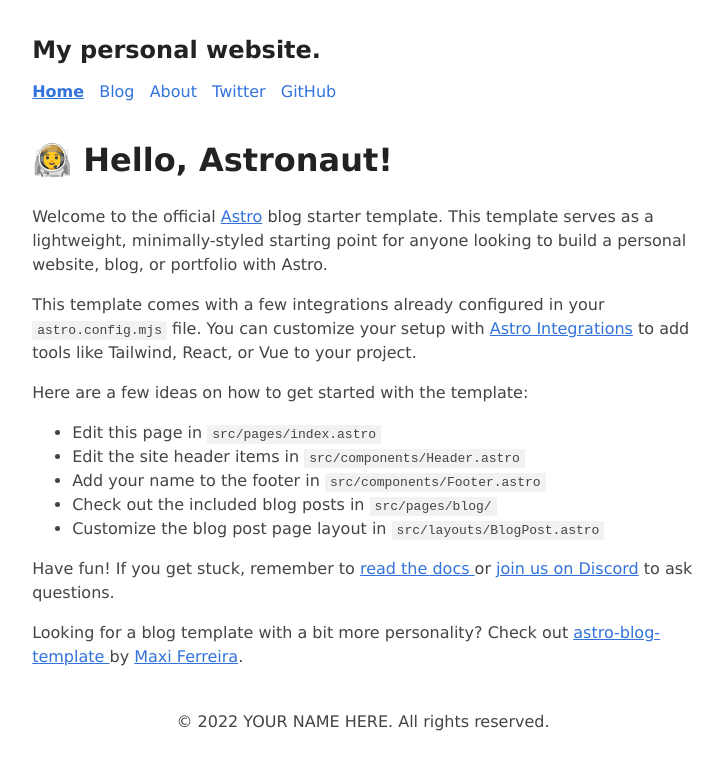
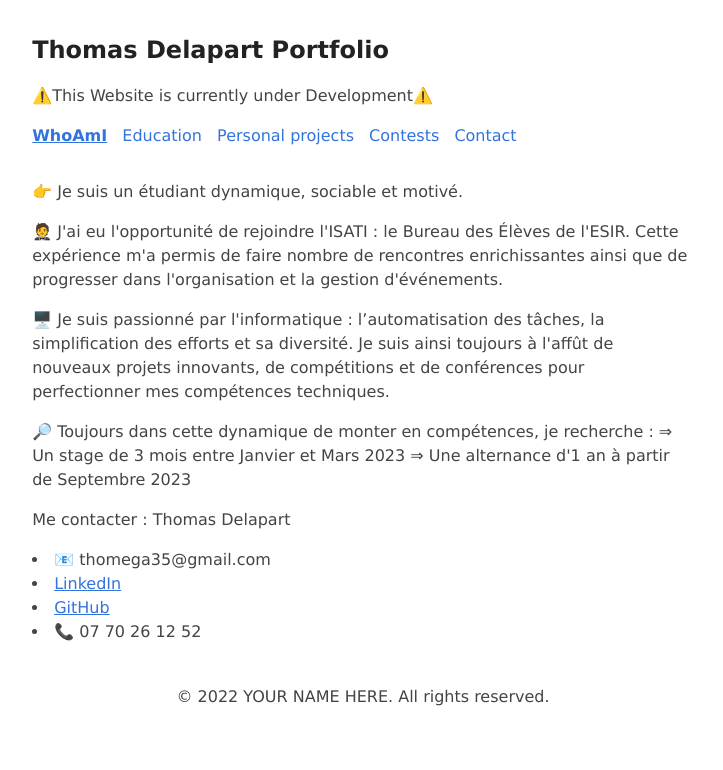
Before and after one commit to Thomega35/Vercel-WebSite, an Astro site: page / in a window 1280 px wide. Shown: the whole page, without its empty margins (277-1000 px from the left). Built offline with nearby package versions, Linux system fonts and the light colour scheme; Astro itself is replaced by a stand-in of ours.

Commit message:
✨ Personalisation of the content in the template

```diff
--- a/src/components/Header.astro
+++ b/src/components/Header.astro
@@ -7,12 +7,13 @@
 	<h2>
 		{SITE_TITLE}
 	</h2>
+	<p>⚠️This Website is currently under Development⚠️</p>
 	<nav>
-		<HeaderLink href="/">Home</HeaderLink>
-		<HeaderLink href="/blog">Blog</HeaderLink>
-		<HeaderLink href="/about">About</HeaderLink>
-		<HeaderLink href="https://twitter.com/astrodotbuild" target="_blank">Twitter</HeaderLink>
-		<HeaderLink href="https://github.com/withastro/astro" target="_blank">GitHub</HeaderLink>
+		<HeaderLink href="/">WhoAmI</HeaderLink>
+		<HeaderLink href="/education">Education</HeaderLink>
+		<HeaderLink href="/personal">Personal projects</HeaderLink>
+		<HeaderLink href="/contest">Contests</HeaderLink>
+		<HeaderLink href="/about">Contact</HeaderLink>
 	</nav>
 </header>
 <style>
--- a/src/config.ts
+++ b/src/config.ts
@@ -1,5 +1,9 @@
 // Place any global data in this file.
 // You can import this data from anywhere in your site by using the `import` keyword.
 
-export const SITE_TITLE = 'My personal website.';
+export const SITE_TITLE = 'Thomas Delapart Portfolio';
 export const SITE_DESCRIPTION = 'Welcome to my website!';
+export const LINKEDIN = 'https://www.linkedin.com/in/thomas-delapart-8aba0a222/';
+export const GITHUB = 'https://github.com/Thomega35/';
+export const EMAIL = 'thomega35@gmail.com';
+export const PHONE = '07 70 26 12 52';
--- a/src/pages/index.astro
+++ b/src/pages/index.astro
@@ -2,7 +2,7 @@
 import BaseHead from '../components/BaseHead.astro';
 import Header from '../components/Header.astro';
 import Footer from '../components/Footer.astro';
-import { SITE_TITLE, SITE_DESCRIPTION } from '../config';
+import { SITE_TITLE, SITE_DESCRIPTION, LINKEDIN, GITHUB, EMAIL, PHONE } from '../config';
 ---
 
 <!DOCTYPE html>
@@ -13,36 +13,26 @@
 	<body>
 		<Header title={SITE_TITLE} />
 		<main>
-			<h1>🧑‍🚀 Hello, Astronaut!</h1>
 			<p>
-				Welcome to the official <a href="https://astro.build/">Astro</a> blog starter template. This
-				template serves as a lightweight, minimally-styled starting point for anyone looking to build
-				a personal website, blog, or portfolio with Astro.
+				👉 Je suis un étudiant dynamique, sociable et motivé.
 			</p>
 			<p>
-				This template comes with a few integrations already configured in your
-				<code>astro.config.mjs</code> file. You can customize your setup with
-				<a href="https://astro.build/integrations">Astro Integrations</a> to add tools like Tailwind,
-				React, or Vue to your project.
-			</p>
-			<p>Here are a few ideas on how to get started with the template:</p>
-			<ul>
-				<li>Edit this page in <code>src/pages/index.astro</code></li>
-				<li>Edit the site header items in <code>src/components/Header.astro</code></li>
-				<li>Add your name to the footer in <code>src/components/Footer.astro</code></li>
-				<li>Check out the included blog posts in <code>src/pages/blog/</code></li>
-				<li>Customize the blog post page layout in <code>src/layouts/BlogPost.astro</code></li>
-			</ul>
-			<p>
-				Have fun! If you get stuck, remember to <a href="https://docs.astro.build/"
-					>read the docs
-				</a> or <a href="https://astro.build/chat">join us on Discord</a> to ask questions.
+				🤵 J'ai eu l'opportunité de rejoindre l'ISATI : le Bureau des Élèves de l'ESIR. Cette expérience m'a permis de faire nombre de rencontres enrichissantes ainsi que de progresser dans l'organisation et la gestion d'événements.
 			</p>
 			<p>
-				Looking for a blog template with a bit more personality? Check out <a
-					href="https://github.com/Charca/astro-blog-template"
-					>astro-blog-template
-				</a> by <a href="https://twitter.com/Charca">Maxi Ferreira</a>.
+				🖥️ Je suis passionné par l'informatique : l’automatisation des tâches, la simplification des efforts et sa diversité. Je suis ainsi toujours à l'affût de nouveaux projets innovants, de compétitions et de conférences pour perfectionner mes compétences techniques.
+			</p>
+			<p>
+				🔎 Toujours dans cette dynamique de monter en compétences, je recherche :
+				⇒ Un stage de 3 mois entre Janvier et Mars 2023
+				⇒ Une alternance d'1 an à partir de Septembre 2023
+			</p>
+			<p>
+				Me contacter : Thomas Delapart
+				<li> 📧 {EMAIL} </li>
+				<li> <a href={LINKEDIN}> LinkedIn </a> </li>
+				<li> <a href={GITHUB}> GitHub </a> </li>
+				<li> 📞 {PHONE}</li>
 			</p>
 		</main>
 		<Footer />
```
Also changed, not shown: src/pages/about.astro (added, +18 -0 lines), src/pages/contest.astro (added, +18 -0 lines), src/pages/education.astro (added, +18 -0 lines), src/pages/personal.astro (added, +18 -0 lines), src/components/BaseHead.astro (line endings or trailing spaces).
